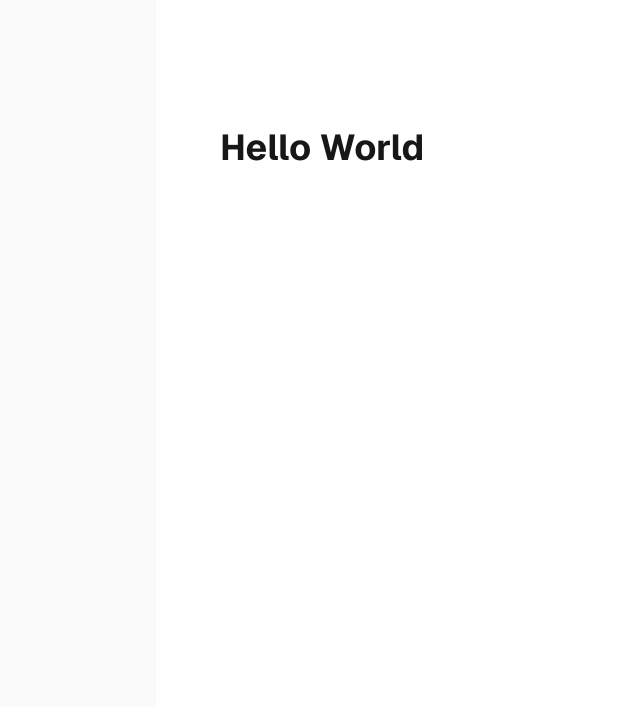
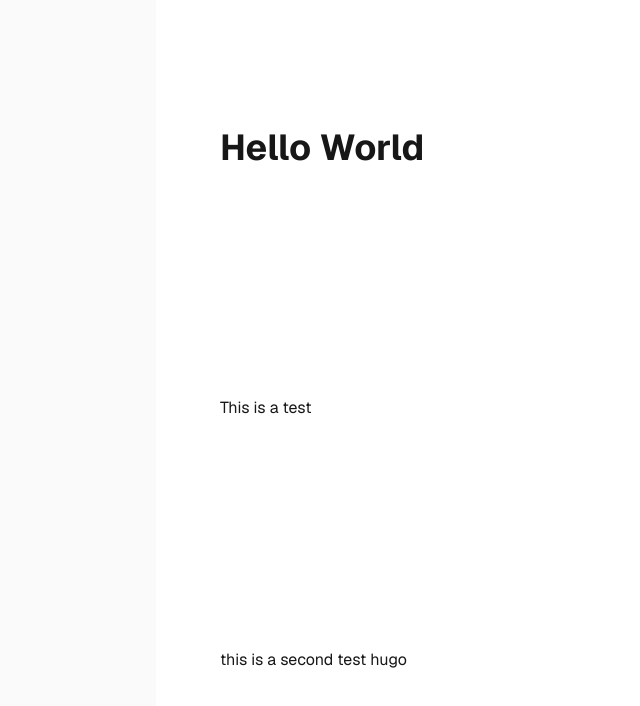
Before and after one commit to mchamoudadev/myapp, a Next.js app: page / in a window 1280 px wide. Shown: the top 706 px of the page, without its empty margins (100-740 px from the left). Built offline with nearby package versions, Linux system fonts and the light colour scheme.

Commit message:
updated the site

```diff
--- a/app/page.tsx
+++ b/app/page.tsx
@@ -5,6 +5,8 @@ export default function Home() {
     <div className="flex flex-col flex-1 items-center justify-center bg-zinc-50 font-sans dark:bg-black">
       <main className="flex flex-1 w-full max-w-3xl flex-col items-center justify-between py-32 px-16 bg-white dark:bg-black sm:items-start">
         <h1 className="text-4xl font-bold">Hello World</h1>
+        <p>This is a test</p>
+        <p>this is a second test hugo</p>
       </main>
     </div>
   );
```
